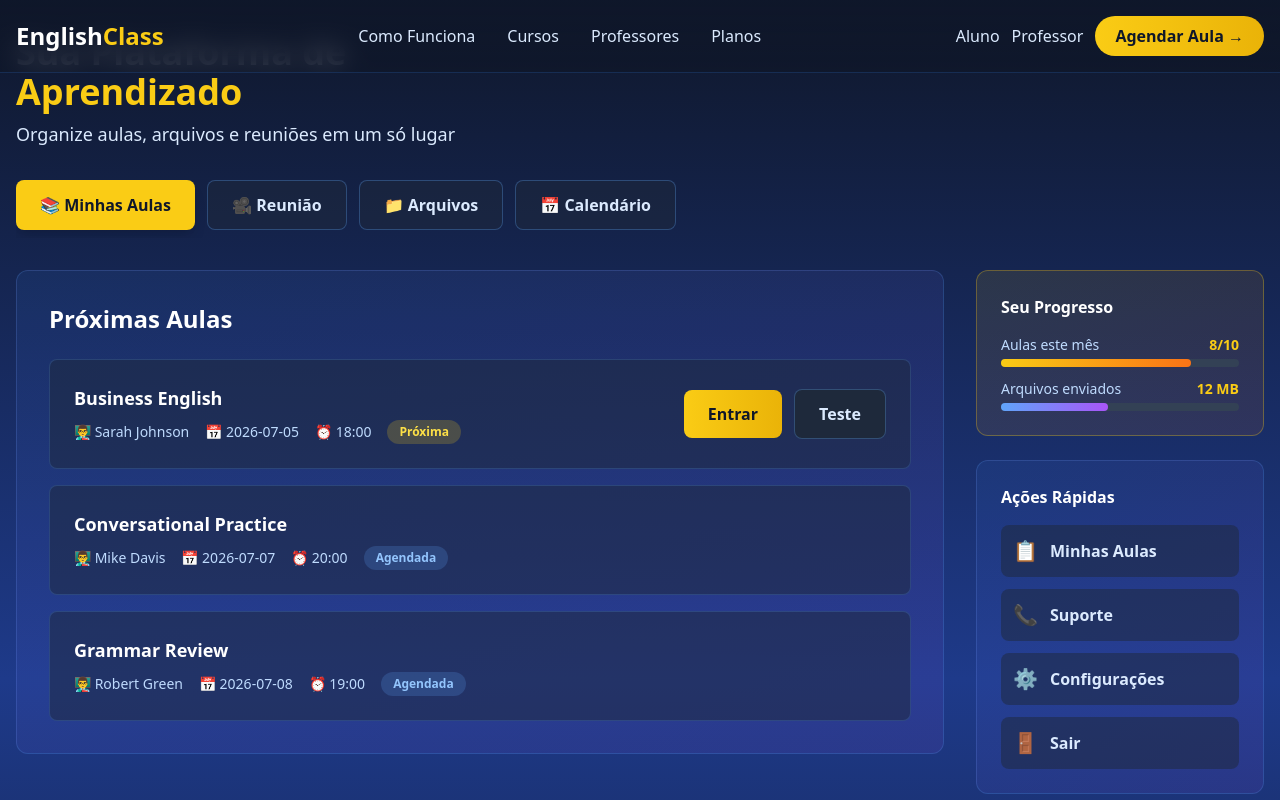
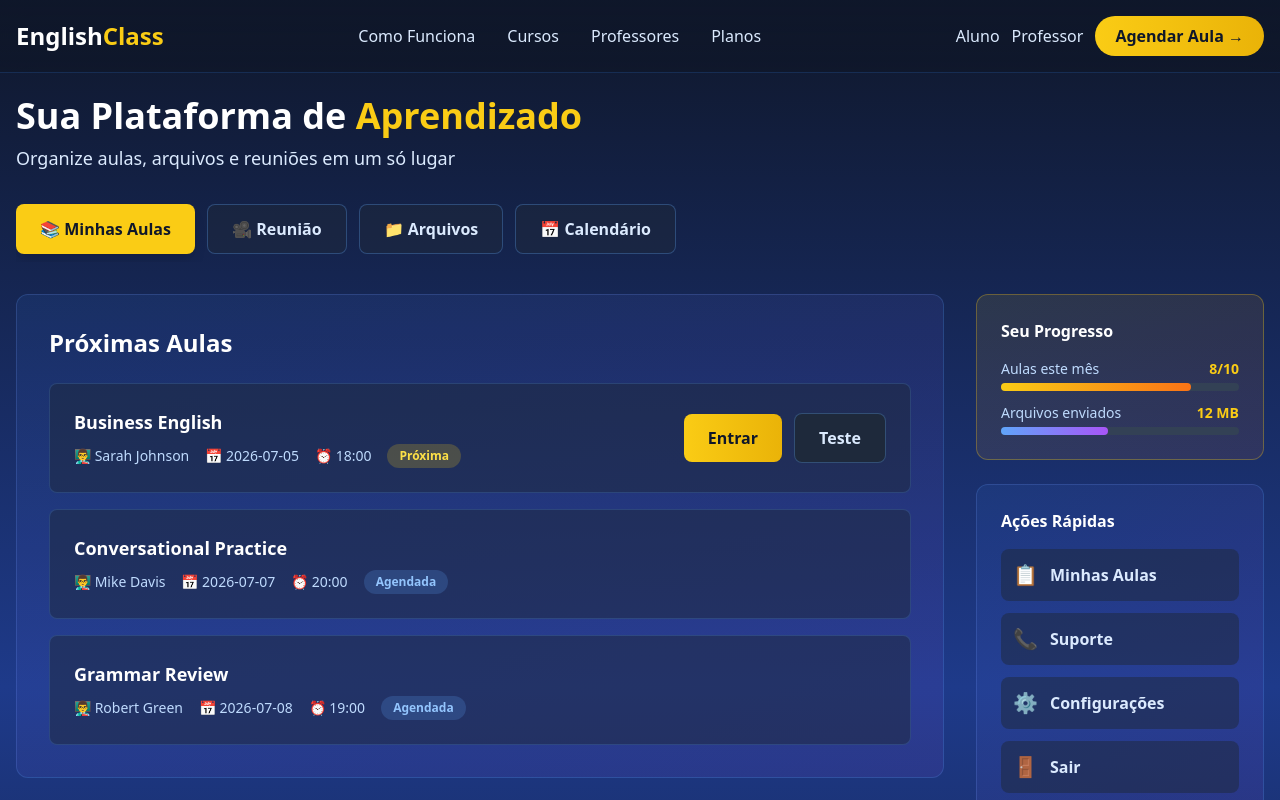
Before and after one commit to raniel-octavio/EnglishPlataformApplication, a Next.js app: page /platform in a window 1280 px wide. Shown: the top 800 px of the page. Built offline with nearby package versions, Linux system fonts and the light colour scheme.

Commit message:
Configuração do socket no front

```diff
--- a/pages/platform.js
+++ b/pages/platform.js
@@ -199,8 +199,11 @@ export default function Platform() {
   const initSocket = async () => {
     if (socketRef.current) return;
     const { io } = await import("socket.io-client");
-    const socketUrl = process.env.NEXT_PUBLIC_SOCKET_URL || window.location.origin;
-    const socketPath = process.env.NEXT_PUBLIC_SOCKET_PATH || (process.env.NEXT_PUBLIC_SOCKET_URL ? "/socket.io" : "/api/socket");
+
+    // sempre usar o domínio do Render
+    const socketUrl = process.env.NEXT_PUBLIC_SOCKET_URL;
+    const socketPath = process.env.NEXT_PUBLIC_SOCKET_PATH || "/socket.io";
+
     const socket = io(socketUrl, {
       path: socketPath,
       transports: ["websocket", "polling"],
@@ -210,7 +213,12 @@ export default function Platform() {
     });
 
     socket.on("connect", () => {
+      console.log("✅ Conectado ao socket:", socket.id);
       socket.emit("join-room", roomId);
+    });
+
+    socket.on("connect_error", (err) => {
+      console.error("❌ Erro de conexão:", err.message);
     });
 
     socket.on("other-user", (userId) => {
@@ -224,6 +232,7 @@ export default function Platform() {
 
     socketRef.current = socket;
   };
+
 
   const handleStartMeeting = async () => {
     setMeetingError("");
@@ -315,7 +324,7 @@ export default function Platform() {
     <div className="min-h-screen flex flex-col bg-gradient-to-b from-slate-900 via-blue-900 to-slate-900">
       <Navbar />
 
-      <main className="flex-grow pt-24 px-3 sm:px-4 py-6 sm:py-8">
+      <main className="flex-grow pt-24 px-3 sm:px-4 py-6 sm:py-15">
         <div className="max-w-7xl mx-auto">
           {/* Header */}
           <motion.div
@@ -324,9 +333,9 @@ export default function Platform() {
             animate={{ opacity: 1, y: 0 }}
             transition={{ duration: 0.6 }}
           >
-            <h1 className="text-3xl sm:text-4xl font-black text-white mb-2">
-              Sua Plataforma de
-              <span className="block text-yellow-400">Aprendizado</span>
+            <h1 className="text-3xl sm:text-4xl font-black mb-2">
+              <span className="text-white">Sua Plataforma de </span>
+              <span className="text-yellow-400">Aprendizado</span>
             </h1>
             <p className="text-lg text-blue-100">Organize aulas, arquivos e reuniões em um só lugar</p>
           </motion.div>
```
